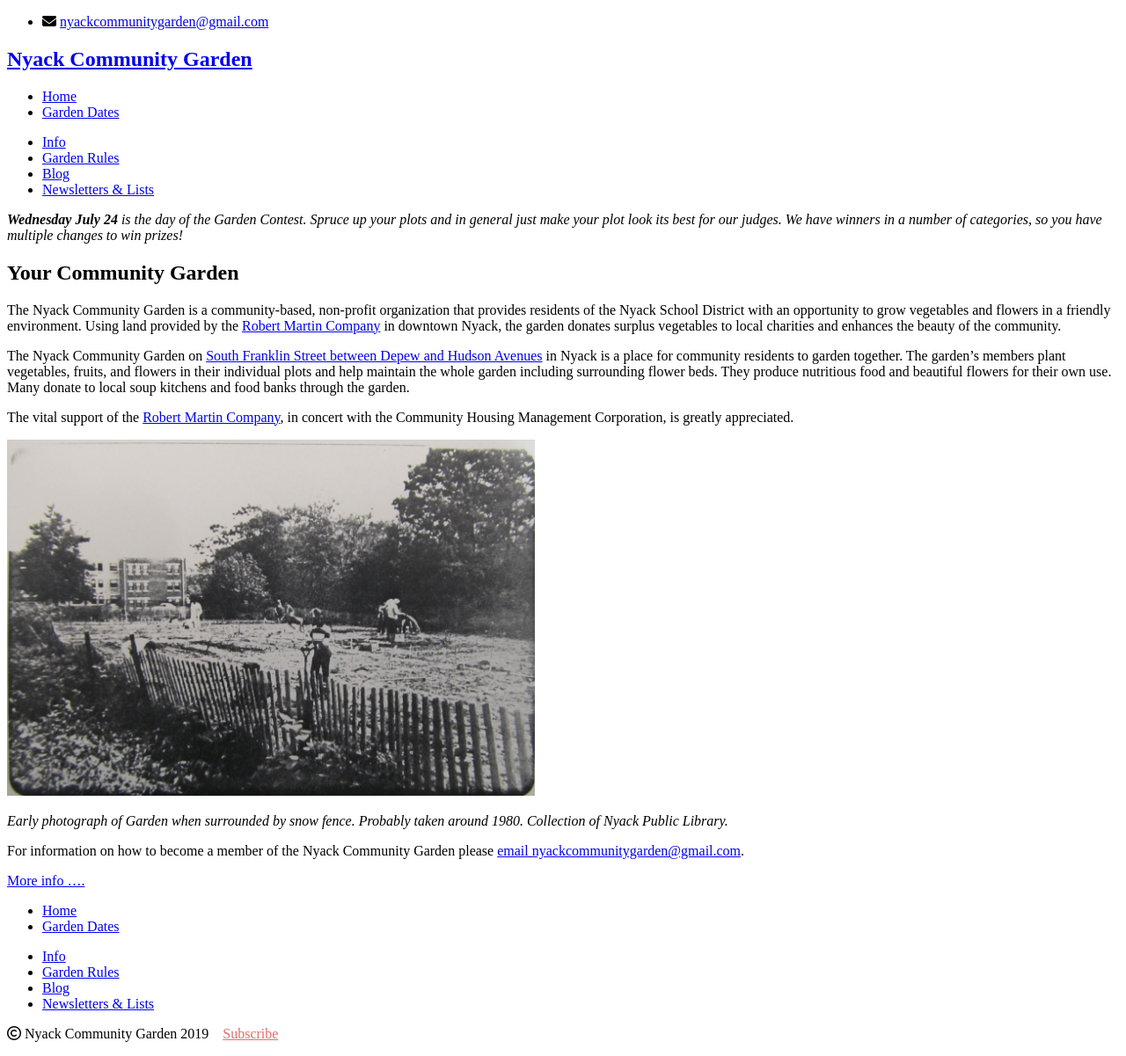
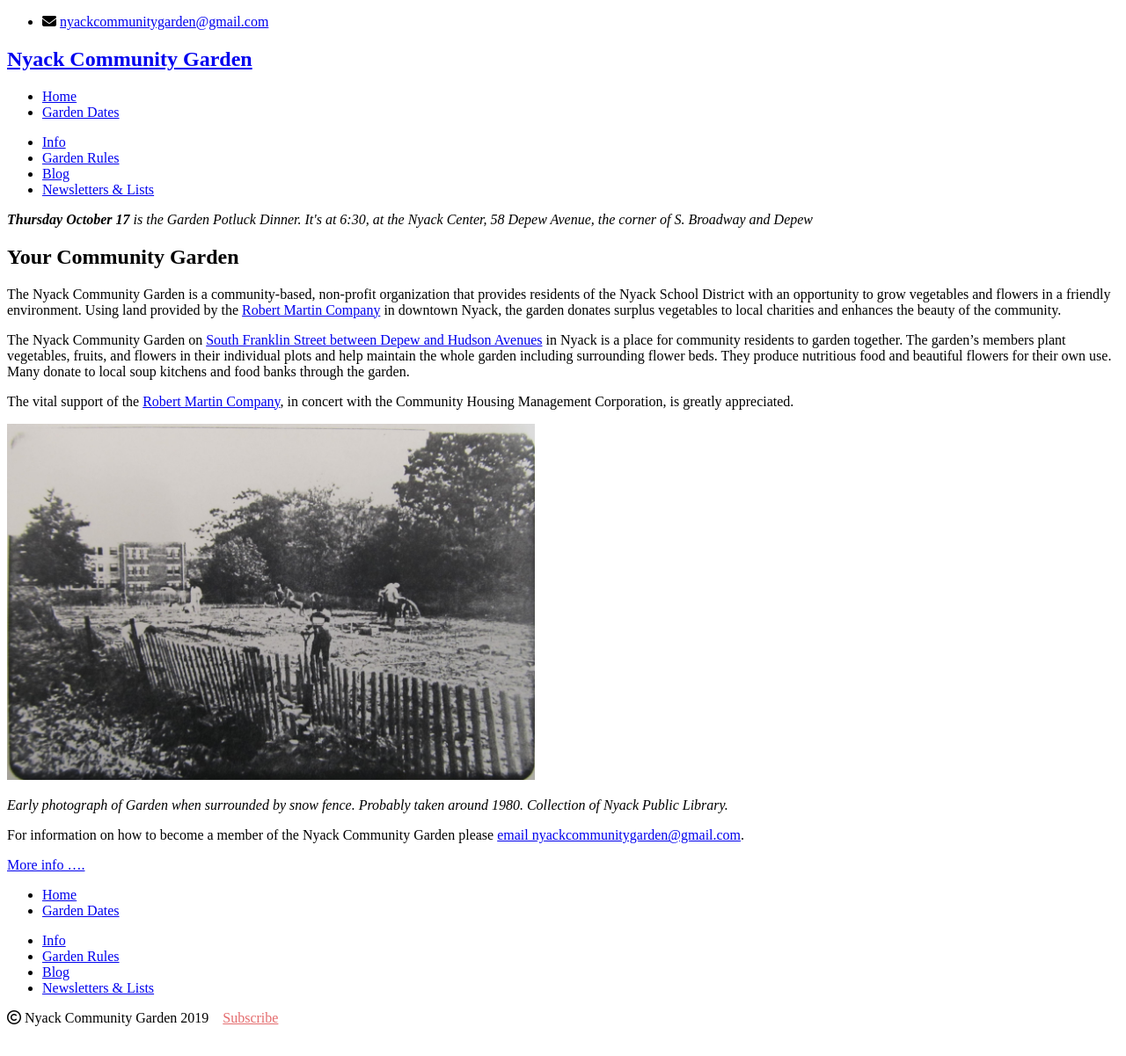
Before and after one commit to bosborne/nyackcommunitygarden, a Jekyll site: the page built from index.md, in a window 1280 px wide. Shown: the whole page at 88% size. Built offline with Jekyll 4.4.1, drawn with Linux system fonts in a browser that asks for light colours; nearby versions of some CDN libraries; library files that are not in the unit come from our copies.

Commit message:
Add date of potluck

```diff
--- a/_layouts/default.html
+++ b/_layouts/default.html
@@ -19,7 +19,7 @@
       <div class="container">
         <div class="bannerbox">
           <p>
-            <i><b>Wednesday July 24</b> is the day of the Garden Contest.  Spruce up your plots and in general just make your plot look its best for our judges. We have winners in a number of categories, so you have multiple changes to win prizes!</i>
+            <i><b>Thursday October 17</b> is the Garden Potluck Dinner. It's at 6:30, at the Nyack Center, 58 Depew Avenue, the corner of S. Broadway and Depew</i>
           </p>
         </div>
         {{ content }}
```
